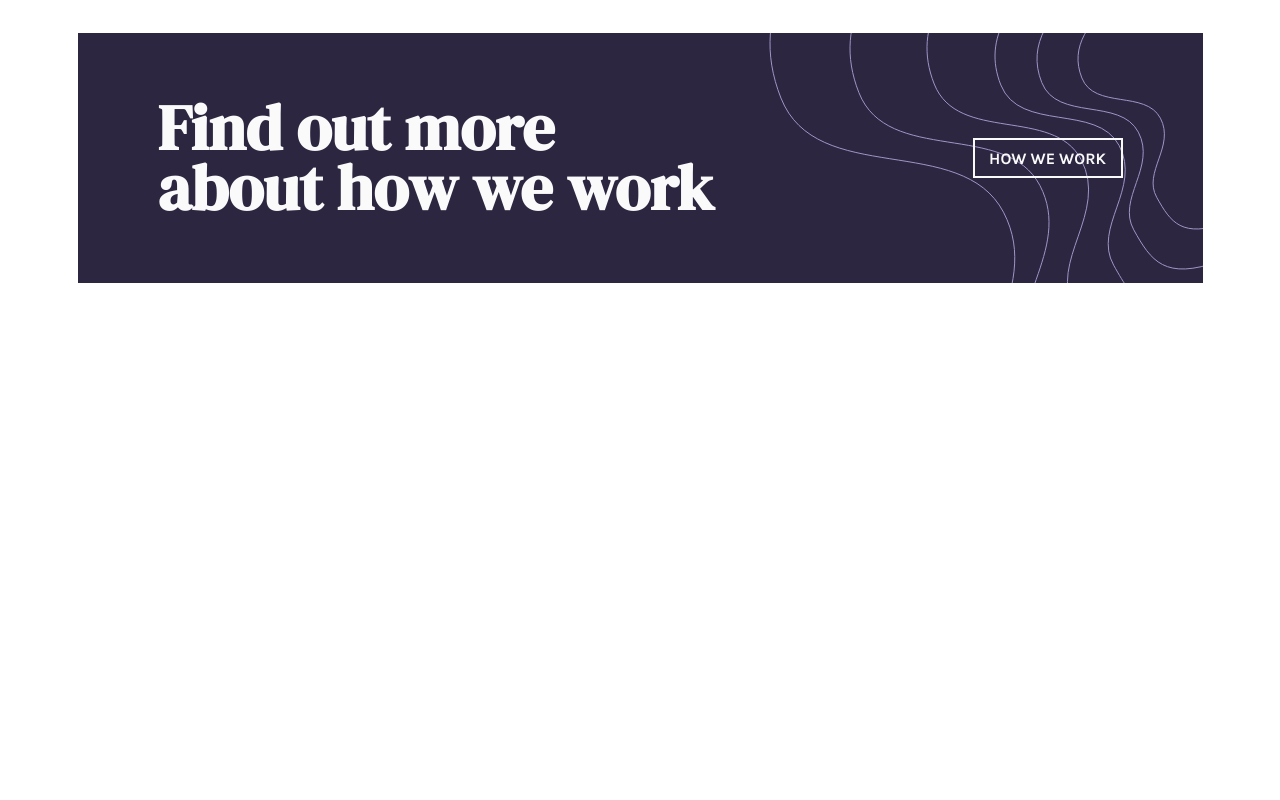
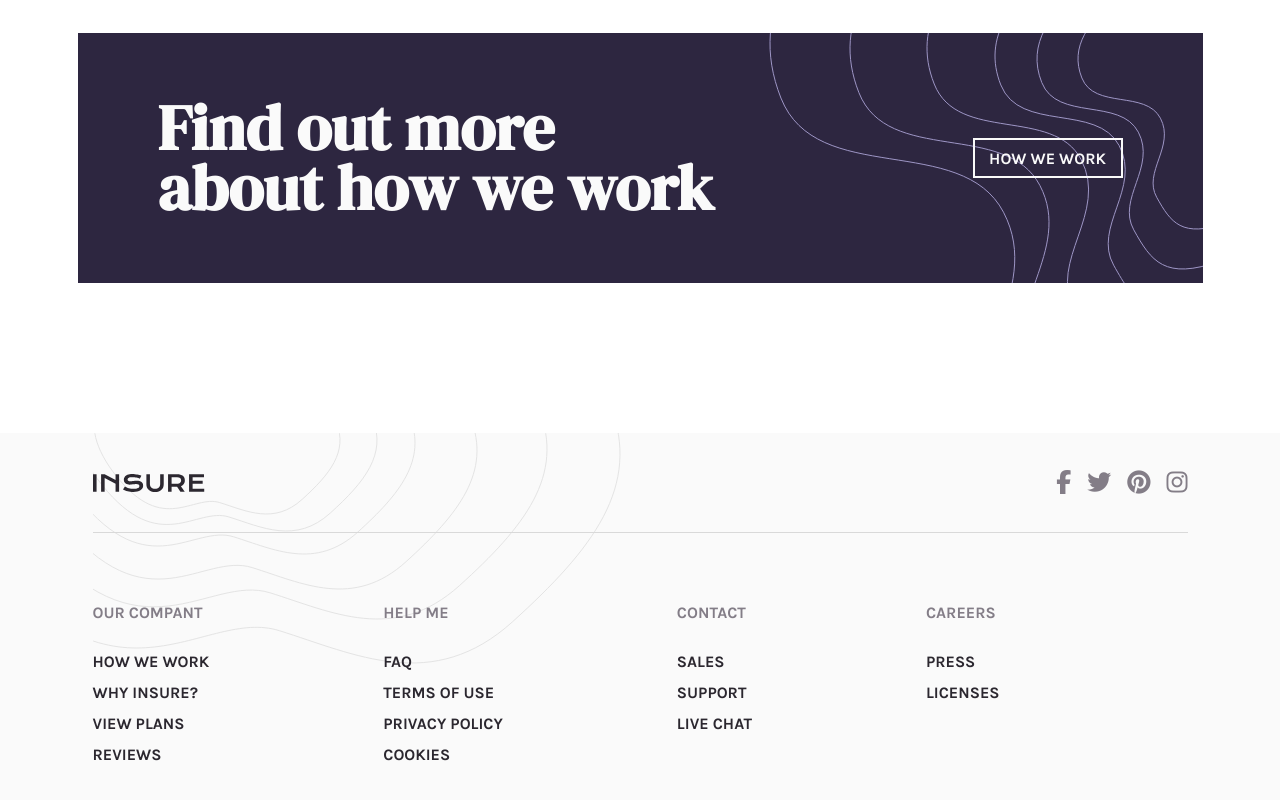
Before and after one commit to DevVand/insure-landing-page, a plain HTML site: page index.html in a window 1280 px wide. Shown: the part 1572-2372 px from the top of the page. Before the commit the page ends 2005 px from the top, so only its background shows below. Drawn offline with Linux system fonts and the light colour scheme.

Commit message:
end html

```diff
--- a/index.html
+++ b/index.html
@@ -4,7 +4,6 @@
 <head>
   <meta charset="UTF-8">
   <meta name="viewport" content="width=device-width, initial-scale=1.0">
-  <!-- displays site properly based on user's device -->
 
   <link rel="icon" type="image/png" sizes="32x32" href="./images/favicon-32x32.png">
 
@@ -15,15 +14,15 @@
 
 <body>
 
-  <header role="heading">
+  <header>
     <div class="container">
       <img src="images/logo.svg" alt="insure-logo" role="img">
       <nav role="navigation">
         <ul role="menu" class="nav-list">
-          <li role="menuitem"><a href="#">How we work</a></li>
-          <li role="menuitem"><a href="#">Blog</a></li>
-          <li role="menuitem"><a href="#">Account</a></li>
-          <li role="menuitem"><a href="#" class="btn-primary">View plans</a></li>
+          <li role="menuitem"><a href="#" title="How we work">How we work</a></li>
+          <li role="menuitem"><a href="#" title="Blog">Blog</a></li>
+          <li role="menuitem"><a href="#" title="Account">Account</a></li>
+          <li role="menuitem"><a href="#" class="btn-primary" title="View plans">View plans</a></li>
         </ul>
       </nav>
     </div>
@@ -43,8 +42,7 @@
       </div>
       <img src="images/bg-pattern-intro-right-desktop.svg" alt="bg-pattern-intro-right-desktop.svg"
         id="intro-pattern-right">
-      <img src="images/bg-pattern-intro-left-desktop.svg" alt="bg-pattern-intro-left-desktop.svg"
-        id="intro-left-right">
+      <img src="images/bg-pattern-intro-left-desktop.svg" alt="bg-pattern-intro-left-desktop.svg" id="intro-left-right">
     </div>
   </main>
 
@@ -81,46 +79,72 @@
 
   <div role="banner" class="container">
     <h1>Find out more about how we work</h1>
-    <a href="#" class="btn-secondary">How we work</a>
+    <a href="#" class="btn-secondary" title="How we work">How we work</a>
     <img src="images/bg-pattern-how-we-work-desktop.svg" alt="bg-pattern-how-we-work-desktop">
   </div>
 
-<footer role="footer">
-  <div></div>
-</footer>
-  <!--
-
-
-
-
-  Our company
-
-  How we work
-  Why Insure?
-  View plans
-  Reviews
-
-  Help me
-
-  FAQ
-  Terms of use
-  Privacy policy
-  Cookies
-
-  Contact
-
-  Sales
-  Support
-  Live chat
-
-  Others
-
-  Careers
-  Press
-  Licenses
-  -->
+  <footer>
+    <div class="fake-fluid">
+      <div class="container">
+        <div class="footer-header">
+          <img src="images/logo.svg" alt="logo">
+          <div class="social-medias">
+            <a href="#" role="link" title="Facebook"><i class="fa-brands fa-facebook-f"></i></a>
+            <a href="#" role="link" title="Twitter"><i class="fa-brands fa-twitter"></i></a>
+            <a href="#" role="link" title="Pinterest"><i class="fa-brands fa-pinterest"></i></a>
+            <a href="#" role="link" title="Instagram"><i class="fa-brands fa-instagram"></i></a>
+          </div>
+        </div>
+        <div class="footer-content">
+          <div class="footer-collumn">
+            <h4>OUR COMPANT</h4>
+            <nav>
+              <ul>
+                <li><a href="#" title="How we work">How we work</a></li>
+                <li><a href="#" title="Why Insure?">Why Insure?</a></li>
+                <li><a href="#" title="View plans">View plans</a></li>
+                <li><a href="#" title="Reviews">Reviews</a></li>
+              </ul>
+            </nav>
+          </div>
+          <div class="footer-collumn">
+            <h4>Help me</h4>
+            <nav>
+              <ul>
+                <li><a href="#" title="FAQ">FAQ</a></li>
+                <li><a href="#" title="Terms of use">Terms of use</a></li>
+                <li><a href="#" title="Privacy policy">Privacy policy</a></li>
+                <li><a href="#" title="Cookies">Cookies</a></li>
+              </ul>
+            </nav>
+          </div>
+          <div class="footer-collumn">
+            <h4>Contact</h4>
+            <nav>
+              <ul>
+                <li><a href="#" title="Sales">Sales</a></li>
+                <li><a href="#" title="Support">Support</a></li>
+                <li><a href="#" title="Live chat">Live chat</a></li>
+              </ul>
+            </nav>
+          </div>
+          <div class="footer-collumn">
+            <h4>Careers</h4>
+            <nav>
+              <ul>
+                <li><a href="#" title="Press">Press</a></li>
+                <li><a href="#" title="Licenses">Licenses</a></li>
+              </ul>
+            </nav>
+          </div>
+        </div>
+        <img src="images/bg-pattern-footer-desktop.svg" id="footer-pattern-desktop" alt="bg-pattern-footer-desktop.">
+      </div>
+    </div>
+  </footer>
 
   <script src="https://kit.fontawesome.com/fa9e2e55e8.js" crossorigin="anonymous"></script>
+
 </body>
 
 </html>
--- a/style/ds.scss
+++ b/style/ds.scss
@@ -31,12 +31,12 @@ $ff-body-weight-bold: 700;
 h1,
 h2,
 h3,
-h4,
 h5,
 h6 {
     font-family: $ff-heading;
 }
 
+h4,
 p,
 a,
 li {
@@ -65,11 +65,6 @@ $title-dark-color: $dark-primary;
     outline: none;
     text-decoration: none;
 }
-
-img {
-    height: fit-content;
-}
-
 .container {
     width: 100%;
     max-width: $max-width;
@@ -94,7 +89,7 @@ img {
     justify-content: center;
     align-items: center;
 }
-a{
+a,i{
     transition: color ease-in-out .3s, background-color ease-in-out .3s;
 }
 
@@ -137,3 +132,10 @@ a{
 .btn-secondary {
     @include button(false)
 }
+
+
+.fake-fluid {
+    position: relative;
+    max-width: 1440px;
+    margin: 0 auto;
+}
--- a/style/style.scss
+++ b/style/style.scss
@@ -1,6 +1,5 @@
 @use 'ds';
 
-body {
 header {
     width: 100%;
     position: relative;
@@ -28,16 +27,10 @@ body {
 }
 
 main {
-
     height: 755px;
     background-color: ds.$primary;
     /* For browsers that do not support gradients */
     background-image: linear-gradient(to bottom, ds.$primary 600px, #fff 600px);
-
-        .fake-fluid {
-            position: relative;
-            max-width: 1440px;
-            margin: 0 auto;
 
     .container {
         padding-top: 105px;
@@ -80,7 +73,7 @@ body {
         }
     }
 
-        }
+
 
     #intro-pattern-right {
         position: absolute;
@@ -129,7 +122,8 @@ body {
                 line-height: 36px;
 
             }
-                p{
+
+            p {
                 color: ds.$body-dark-color;
                 font-weight: ds.$ff-body-weight-default;
                 font-size: ds.$fs-text;
@@ -140,7 +134,7 @@ body {
     }
 }
 
-    div[role='banner']{
+div[role='banner'] {
     height: 250px;
     position: relative;
     background-color: ds.$primary;
@@ -150,21 +144,80 @@ body {
     padding: 0 80px;
     margin-top: 150px !important;
     margin-bottom: 150px !important;
-        h1{
+
+    h1 {
         font-size: ds.$fs-big-title;
         line-height: 60px;
         max-width: 560px;
     }
-        a{
+
+    a {
         width: 150px;
         height: 40px;
         position: relative;
         z-index: 2;
     }
-        img{
+
+    img {
         position: absolute;
         top: 0;
         right: 0;
     }
 }
+
+footer{
+    background-color: #FAFAFA;
+    text-transform: uppercase;
+    padding-bottom: 60px;
+    .container{
+        flex-direction: column;
+    .footer-header{
+        height: 100px;
+        display: flex;
+        justify-content: space-between;
+        align-items: center;
+        z-index: 2;
+        border-bottom: 1px solid #D9D9D9;
+        .social-medias{
+            display: flex;
+            gap: 16px;
+            i{
+                font-size: 24px;
+                color: ds.$dark-secondary;
             }
+            a:hover i{
+                color: ds.$dark-primary;
+            }
+        }
+    }
+    .footer-content{
+        margin-top: 70px;
+        z-index: 2;
+        display: flex;
+        gap: 174px;
+        .footer-collumn{
+            h4{
+                margin-bottom: 30px;
+                color: ds.$body-dark-color;
+            }
+            ul{
+                display: flex;
+                flex-direction: column;
+                gap: 12px;
+                li > a{
+                    color: ds.$title-dark-color;
+                    &:hover{
+                        color: ds.$primary;
+                    }
+                }
+            }
+        }
+    }
+}
+    #footer-pattern-desktop{
+        position: absolute;
+        top:0;
+        z-index: 1;
+    }
+
+}
```
Also changed, not shown: style/style.css, 1 other file. Lines whose indentation alone changed are shown as unchanged.
